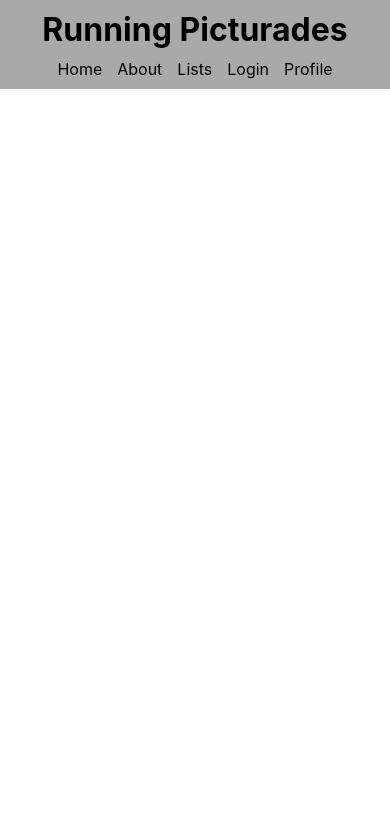
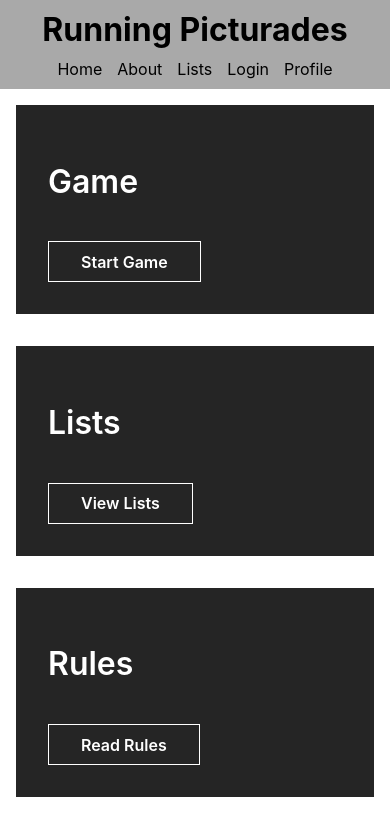
Before and after one commit to danieljrenfro/running-picturades-app, a React (Create React App) app: page / in a window 390 px wide. Shown: the top 836 px of the page. Built offline with nearby package versions, Linux system fonts and the light colour scheme.

Commit message:
home page nagivation cards

```diff
--- a/public/index.html
+++ b/public/index.html
@@ -5,7 +5,6 @@
     <link rel="icon" href="%PUBLIC_URL%/favicon.ico" />
     <meta name="viewport" content="width=device-width, initial-scale=1" />
     <meta name="theme-color" content="#000000" />
-    <link rel="manifest" href="%PUBLIC_URL%/manifest.json" />
     <!--
       Notice the use of %PUBLIC_URL% in the tags above.
       It will be replaced with the URL of the `public` folder during the build.
--- a/src/AboutPage/AboutPage.js
+++ b/src/AboutPage/AboutPage.js
@@ -3,41 +3,24 @@ import PictionaryRules from './PictionaryRules/PictionaryRules';
 import CharadesRules from './CharadesRules/CharadesRules';
 
 class AboutPage extends Component {
-  state = {
-    viewPictionaryRules: false,
-    viewCharadesRules: false
-  }
-
-  toggleViewPictionaryRules = () => {
-    this.setState({
-      viewPictionaryRules: !this.state.viewPictionaryRules
-    })
-  }
-
-  toggleViewCharadesRules = () => {
-    this.setState({
-      viewCharadesRules: !this.state.viewCharadesRules
-    })
-  }
 
   render() {
     return (
-      <section class="app-instructions">
-      <h2>What is Running Picturades?</h2>
+      <section className="app-instructions">
+        <h2>What is Running Picturades?</h2>
 
-      <p>Running Picturades is a game with 2-4 teams. In every game you have a Word Giver who creates a list of words, decides whether it will pictionary or charades and then administers those words to the teams. At the beginning, each team will send one player to the Word Giver. The Word Giver will tell each player the initial word. The players run back to their teams and begin either acting or drawing depending on the game type.</p>
+        <p>Running Picturades is a game with 2-4 teams. In every game you have a Word Giver who creates a list of words, decides whether it will pictionary or charades and then administers those words to the teams. At the beginning, each team will send one player to the Word Giver. The Word Giver will tell each player the initial word. The players run back to their teams and begin either acting or drawing depending on the game type.</p>
 
-      <p>Whenever someone guesses the correct word they will run to the Word Giver to check that it was correct, receive the next word and run back to try and get their team to guess the correct word! This cycle continues until whichever team moves through all of the words in the list and wins!</p>
+        <p>Whenever someone guesses the correct word they will run to the Word Giver to check that it was correct, receive the next word and run back to try and get their team to guess the correct word! This cycle continues until whichever team moves through all of the words in the list and wins!</p>
 
-      <h2>How to Play</h2>
+        <h2>How to Play</h2>
 
-      <h3 onClick={this.toggleViewPictionaryRules}>Pictionary</h3>
-      {this.state.viewPictionaryRules && <PictionaryRules/>}
+        <h3>Pictionary</h3>
+        <PictionaryRules/>
 
-      <h3 onClick={this.toggleViewCharadesRules}>Charades</h3>
-      {this.state.viewCharadesRules && <CharadesRules/>}
-
-    </section>
+        <h3>Charades</h3>
+        <CharadesRules/>
+      </section>
     );
   }
 }
--- a/src/App.js
+++ b/src/App.js
@@ -3,6 +3,7 @@ import { Route } from 'react-router-dom';
 
 import Header from './Header/Header';
 import AboutPage from './AboutPage/AboutPage';
+import HomePage from './HomePage/HomePage';
 
 class App extends Component {
 
@@ -11,6 +12,7 @@ class App extends Component {
       <>
         <Header/>
         <main>
+          <Route exact path='/' component={HomePage}/>
           <Route path='/about' component={AboutPage}/>
         </main>
       </>
--- /dev/null
+++ b/src/HomePage/HomePage.css
@@ -0,0 +1,78 @@
+.nav-cards {
+  display: flex;
+  justify-content: space-evenly;
+}
+
+h2 {
+  font-size: 2rem;
+  line-height: 1.1;
+  font-weight: 600;
+}
+
+.card {
+  color: #fff;
+  padding: 2rem;
+  max-width: 30rem;
+  background: #252525;
+  flex-grow: 1;
+  margin: 1rem;
+  box-shadow: none;
+  position: relative;
+  transition: transform 300ms ease-in-out, box-shadow 400ms ease, background 100ms ease;
+}
+
+.card:hover,
+.card:focus-within {
+  background: #111111;
+  box-shadow: 0 1rem 1rem rgba(0, 0, 0, 0.3);
+  transform: translateY(-0.5rem);
+}
+
+.card > * + * {
+  margin-top: 1em;
+}
+
+.card-button {
+  font: inherit;
+  font-weight: 600;
+  padding: 0.6rem 2rem;
+  background: transparent;
+  color: currentColor;
+  border: 1px solid;
+  transition: background 100ms ease;
+  position: static;
+}
+
+.card-button,
+.card-button::before {
+  cursor: pointer;
+}
+
+.card-button::before {
+  content: '';
+  display: block;
+  position: absolute;
+  top: 0;
+  left: 0;
+  width: 100%;
+  height: 100%;
+}
+
+.card-button:focus {
+  outline: none;
+}
+
+.card-button:hover {
+  background: #333333;
+}
+
+.card-button:focus::before {
+  outline: 1px solid #fff;
+  outline-offset: -0.8rem;
+}
+
+@media all and (max-width: 600px) {
+  .nav-cards {
+    flex-direction: column;
+  }
+}
--- /dev/null
+++ b/src/HomePage/HomePage.js
@@ -0,0 +1,40 @@
+import React, { Component } from 'react';
+import history from '../history';
+
+import './HomePage.css';
+
+class HomePage extends Component {
+
+  onStartGameClicked() {
+    history.push('/game');
+  }
+
+  onViewListsClicked() {
+    history.push('/lists');
+  }
+
+  onReadRulesClicked() {
+    history.push('/about');
+  }
+
+  render() {
+    return (
+      <section className="nav-cards">
+        <article className="card">
+          <h2>Game</h2>
+          <button onClick={this.onStartGameClicked} className="card-button" type="button">Start Game</button>
+        </article>
+        <article className="card">
+          <h2>Lists</h2>
+          <button onClick={this.onViewListsClicked} className="card-button" type="button">View Lists</button>
+        </article>
+        <article className="card">
+          <h2>Rules</h2>
+          <button onClick={this.onReadRulesClicked} className="card-button" type="button">Read Rules</button>
+        </article>
+      </section>
+    )
+  }
+}
+
+export default HomePage;
--- /dev/null
+++ b/src/history.js
@@ -0,0 +1,3 @@
+import { createBrowserHistory } from "history";
+
+export default createBrowserHistory();
```
Also changed, not shown: src/index.js (+5 -3 lines), 1 other file (tests, documents, lock files or other folders).
